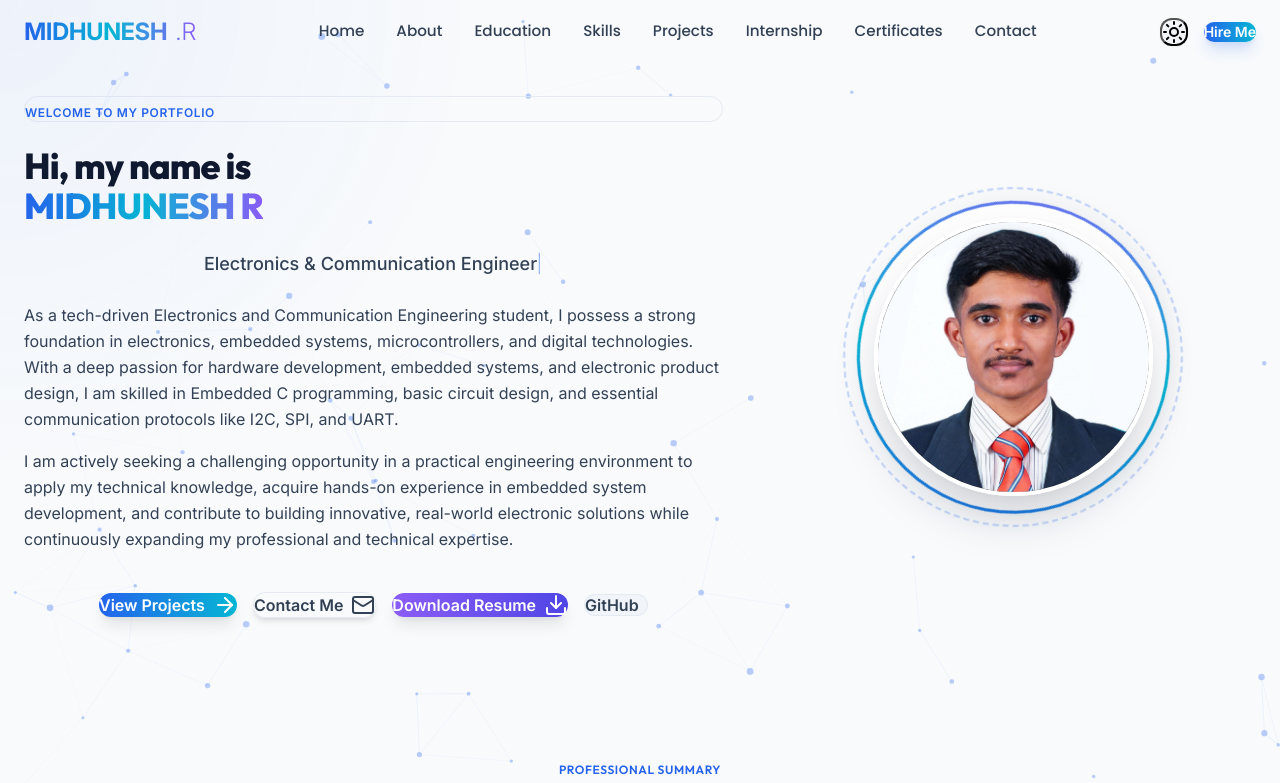
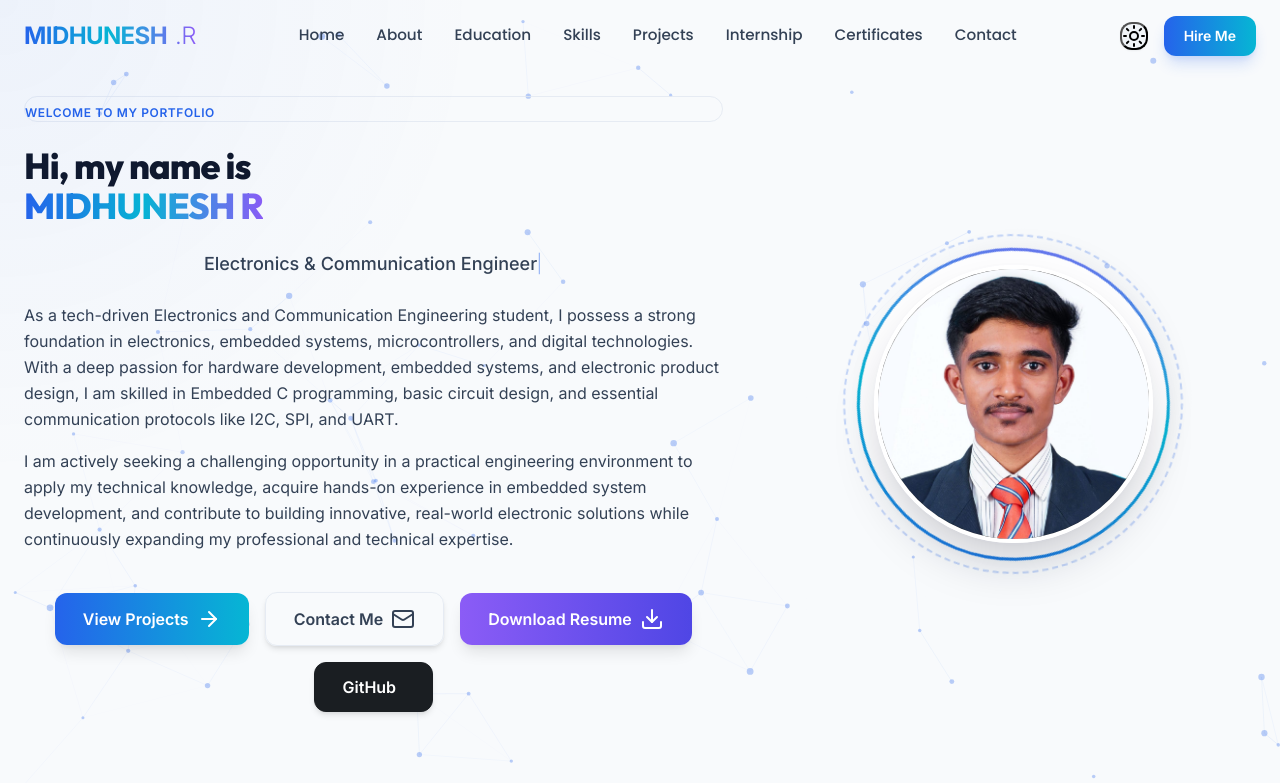
Before and after one commit to MidhuneshR/midhunesh-portfolio, a plain HTML site: page index.html in a window 1280 px wide. Shown: the top 783 px of the page. Drawn offline with nearby package versions, Linux system fonts and the light colour scheme; animation ran at ten frames a second.

Commit message:
Define missing padding classes and add github-btn styles for a premium button look

```diff
--- a/index.html
+++ b/index.html
@@ -149,7 +149,7 @@
           <a href="Midhunesh_Resume.pdf" download class="px-7 py-3.5 bg-gradient-to-r from-purple-600 to-indigo-600 hover:from-purple-700 hover:to-indigo-700 text-white font-semibold rounded-xl shadow-lg shadow-purple-500/25 hover:shadow-indigo-500/35 hover:-translate-y-1 transition-all flex items-center gap-2">
             Download Resume <i data-lucide="download" class="w-4 h-4"></i>
           </a>
-          <a href="https://github.com/MidhuneshR" target="_blank" class="px-7 py-3.5 bg-slate-100 dark:bg-slate-800 text-slate-700 dark:text-slate-200 hover:bg-slate-200 dark:hover:bg-slate-700 font-semibold rounded-xl border border-slate-200 dark:border-slate-700 hover:-translate-y-1 transition-all flex items-center gap-2">
+          <a href="https://github.com/MidhuneshR" target="_blank" class="px-7 py-3.5 github-btn font-semibold rounded-xl hover:-translate-y-1 transition-all flex items-center gap-2">
             GitHub <i data-lucide="github" class="w-4 h-4"></i>
           </a>
         </div>
--- a/style.css
+++ b/style.css
@@ -181,6 +181,12 @@ a {
 .rounded-2xl { border-radius: 1rem; }
 .rounded-3xl { border-radius: 1.5rem; }
 .rounded-full { border-radius: 9999px; }
+
+/* Button Padding Utilities */
+.px-5 { padding-left: 1.25rem; padding-right: 1.25rem; }
+.py-2\.5 { padding-top: 0.625rem; padding-bottom: 0.625rem; }
+.px-7 { padding-left: 1.75rem; padding-right: 1.75rem; }
+.py-3\.5 { padding-top: 0.875rem; padding-bottom: 0.875rem; }
 .shadow-sm { box-shadow: 0 1px 2px 0 rgba(0, 0, 0, 0.05); }
 .shadow-md { box-shadow: 0 4px 6px -1px rgba(0, 0, 0, 0.1), 0 2px 4px -1px rgba(0, 0, 0, 0.06); }
 .shadow-lg { box-shadow: 0 10px 15px -3px rgba(0, 0, 0, 0.1), 0 4px 6px -2px rgba(0, 0, 0, 0.05); }
@@ -598,6 +604,27 @@ textarea.form-input ~ .form-label {
   object-fit: cover;
 }
 
+/* GitHub Premium Button styling */
+.github-btn {
+  background-color: #1a1e22;
+  color: #ffffff !important;
+  border: 1px solid #1a1e22 !important;
+  box-shadow: 0 4px 6px -1px rgba(0, 0, 0, 0.1), 0 2px 4px -1px rgba(0, 0, 0, 0.06);
+}
+.github-btn:hover {
+  background-color: #24292e;
+  border-color: #24292e !important;
+  box-shadow: 0 10px 15px -3px rgba(0, 0, 0, 0.15), 0 4px 6px -2px rgba(0, 0, 0, 0.05);
+}
+.dark .github-btn {
+  background-color: #24292e;
+  border-color: #383e44 !important;
+}
+.dark .github-btn:hover {
+  background-color: #2f363d;
+  border-color: #4f565e !important;
+}
+
 /* ==========================================================================
    ANIMATIONS & KEYFRAMES
    ========================================================================== */
```
